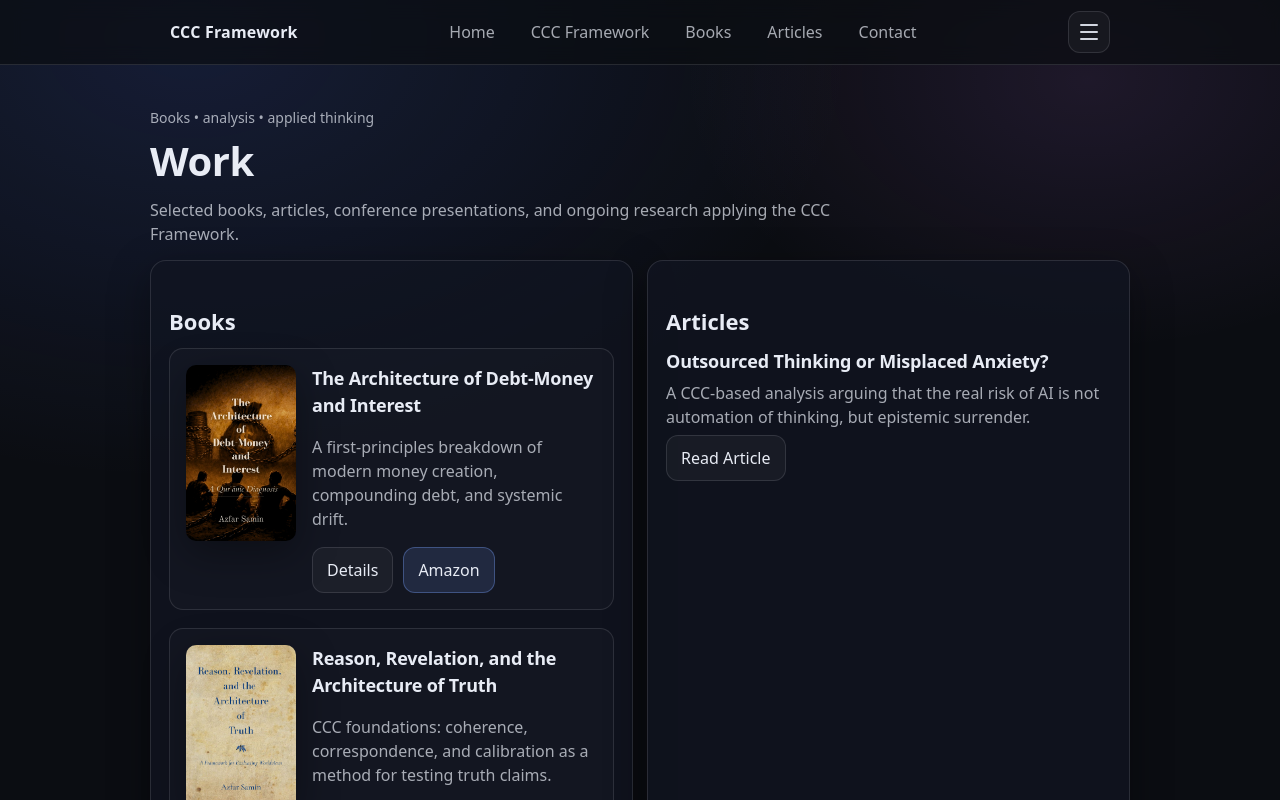
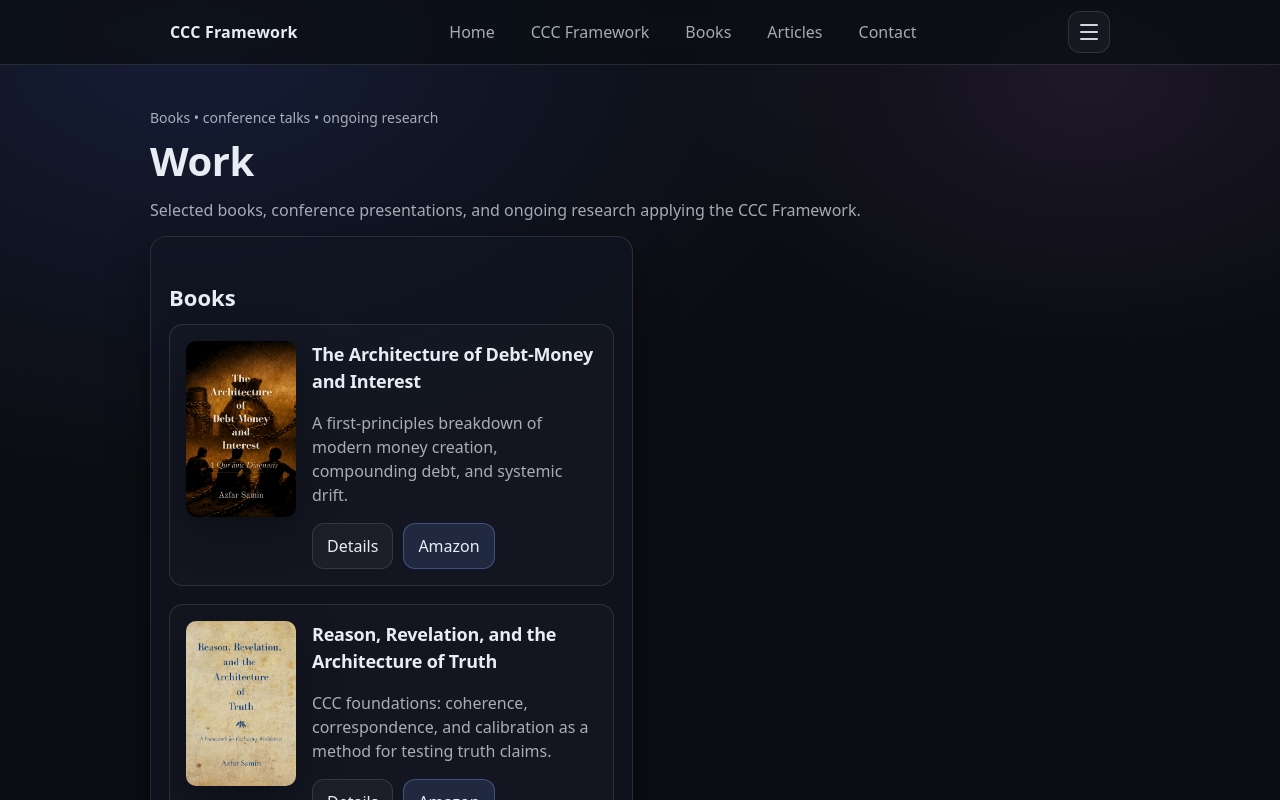
Before and after one commit to azfarsamin/cccframework, a Next.js app: page /work in a window 1280 px wide. Shown: the top 800 px of the page. Built offline with nearby package versions, Linux system fonts and the light colour scheme.

Commit message:
Update page.tsx

```diff
--- a/app/work/page.tsx
+++ b/app/work/page.tsx
@@ -4,10 +4,10 @@ import Link from "next/link";
 export default function WorkPage() {
   return (
     <>
-      <div className="kicker">Books • analysis • applied thinking</div>
+      <div className="kicker">Books • conference talks • ongoing research</div>
       <h1>Work</h1>
       <p className="muted">
-        Selected books, articles, conference presentations, and ongoing research applying the CCC Framework.
+        Selected books, conference presentations, and ongoing research applying the CCC Framework.
       </p>
 
       <div className="grid two">
@@ -95,27 +95,6 @@ export default function WorkPage() {
             </div>
           </div>
         </div>
-
-        <div className="card">
-          <h2>Articles</h2>
-
-          <div className="bookTitle">
-            Outsourced Thinking or Misplaced Anxiety?
-          </div>
-
-          <div className="muted">
-            A CCC-based analysis arguing that the real risk of AI is not automation of thinking, but epistemic surrender.
-          </div>
-
-          <div className="bookActions">
-            <Link
-              className="button"
-              href="/articles/outsourced-thinking-or-misplaced-anxiety"
-            >
-              Read Article
-            </Link>
-          </div>
-        </div>
       </div>
 
       <div className="hr" />
```
